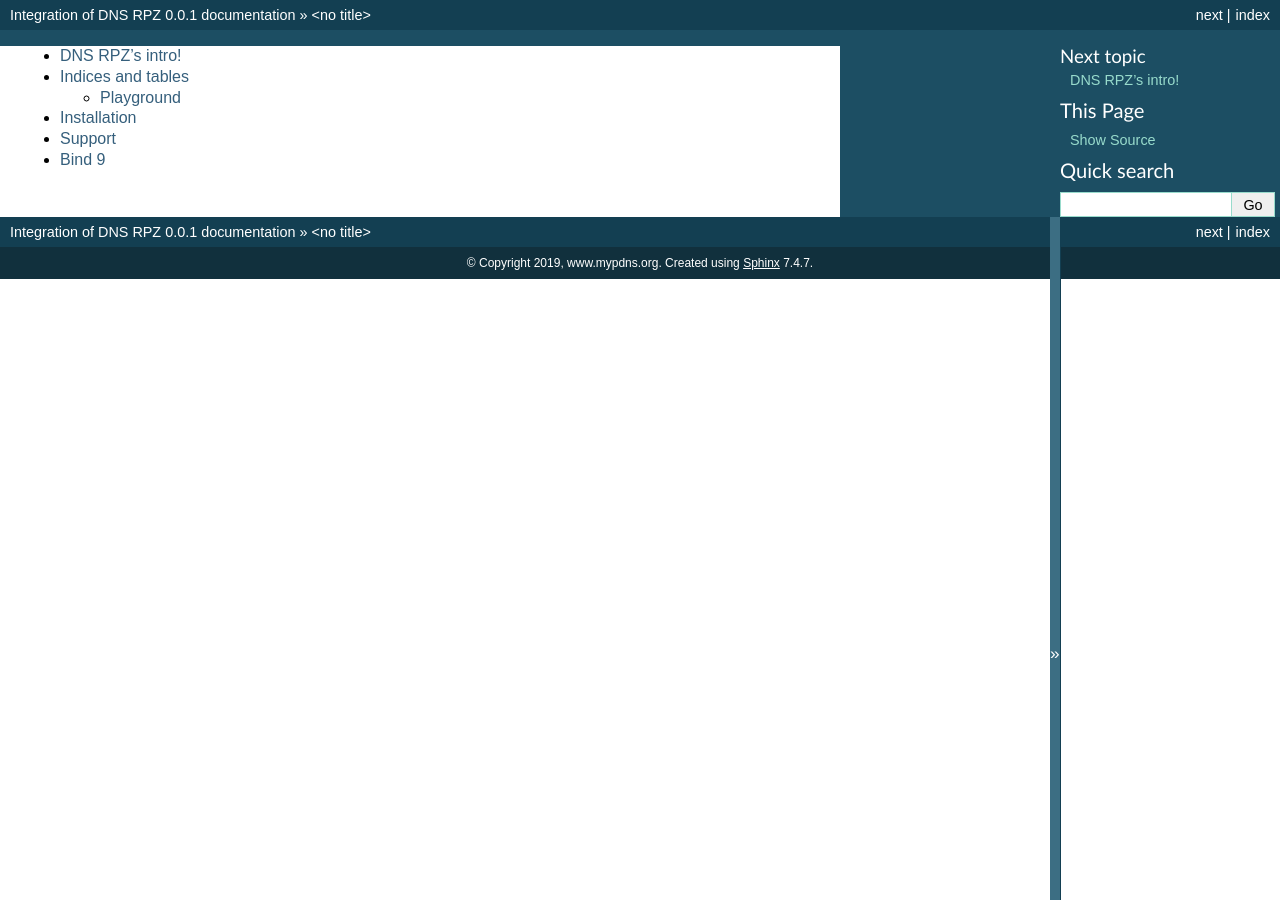
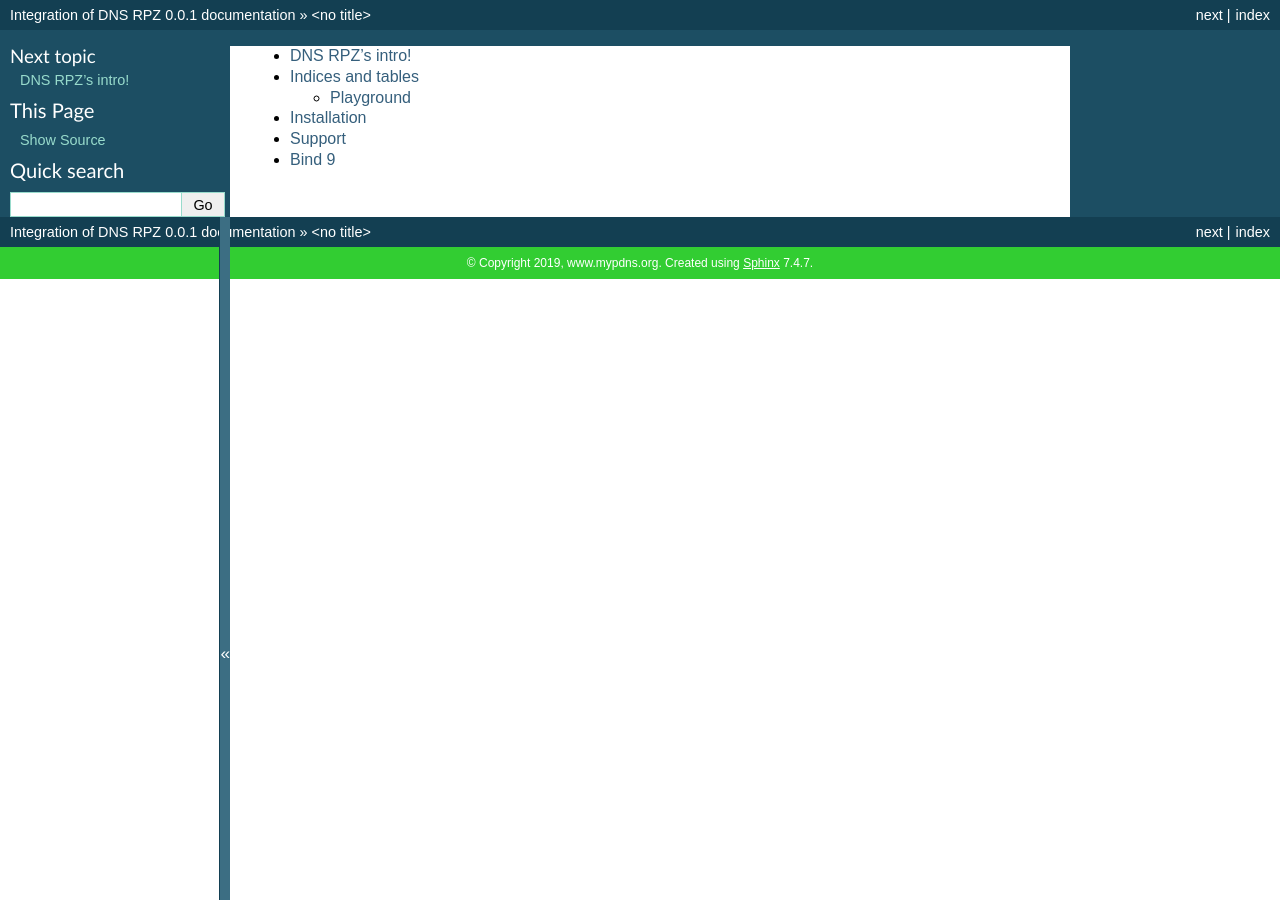
Before and after one commit to alsyundawy/dns-rpz-integration, a Sphinx documentation site: the page built from docs/source/indexTOC.rst, in a window 1280 px wide. Built offline with Sphinx 7.4.7, drawn with Linux system fonts in a browser that asks for light colours.

```diff
--- a/docs/source/conf.py
+++ b/docs/source/conf.py
@@ -118,10 +118,11 @@ html_theme = 'classic'
 # documentation.
 #
 html_theme_options = {
-    "rightsidebar": "true",
+    "rightsidebar": "false",
     "stickysidebar": "true",
     "collapsiblesidebar": "true",
-    "externalrefs": "true"
+    "externalrefs": "true",
+    "footerbgcolor": "limegreen"
 }
 
 # Add any paths that contain custom static files (such as style sheets) here,
```
